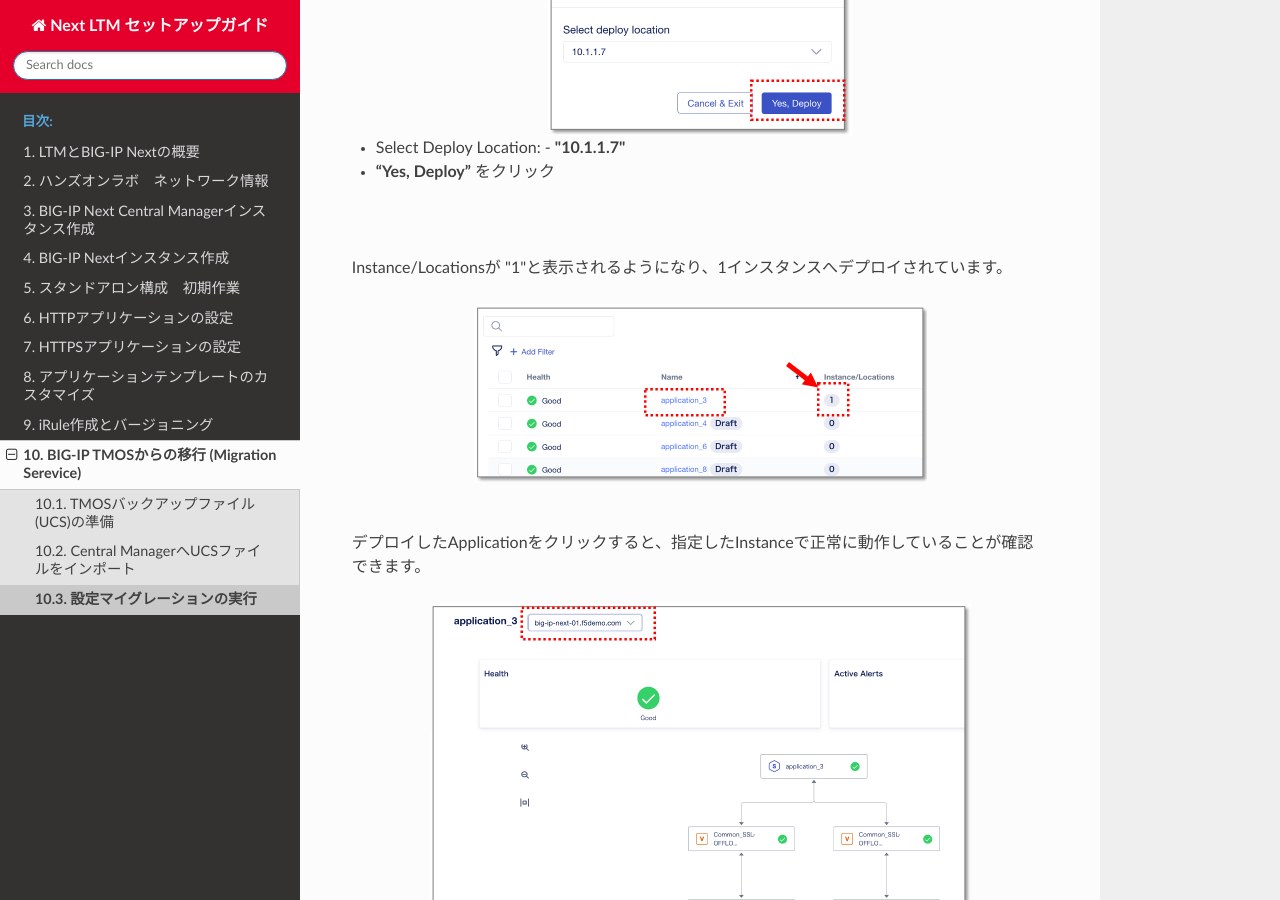
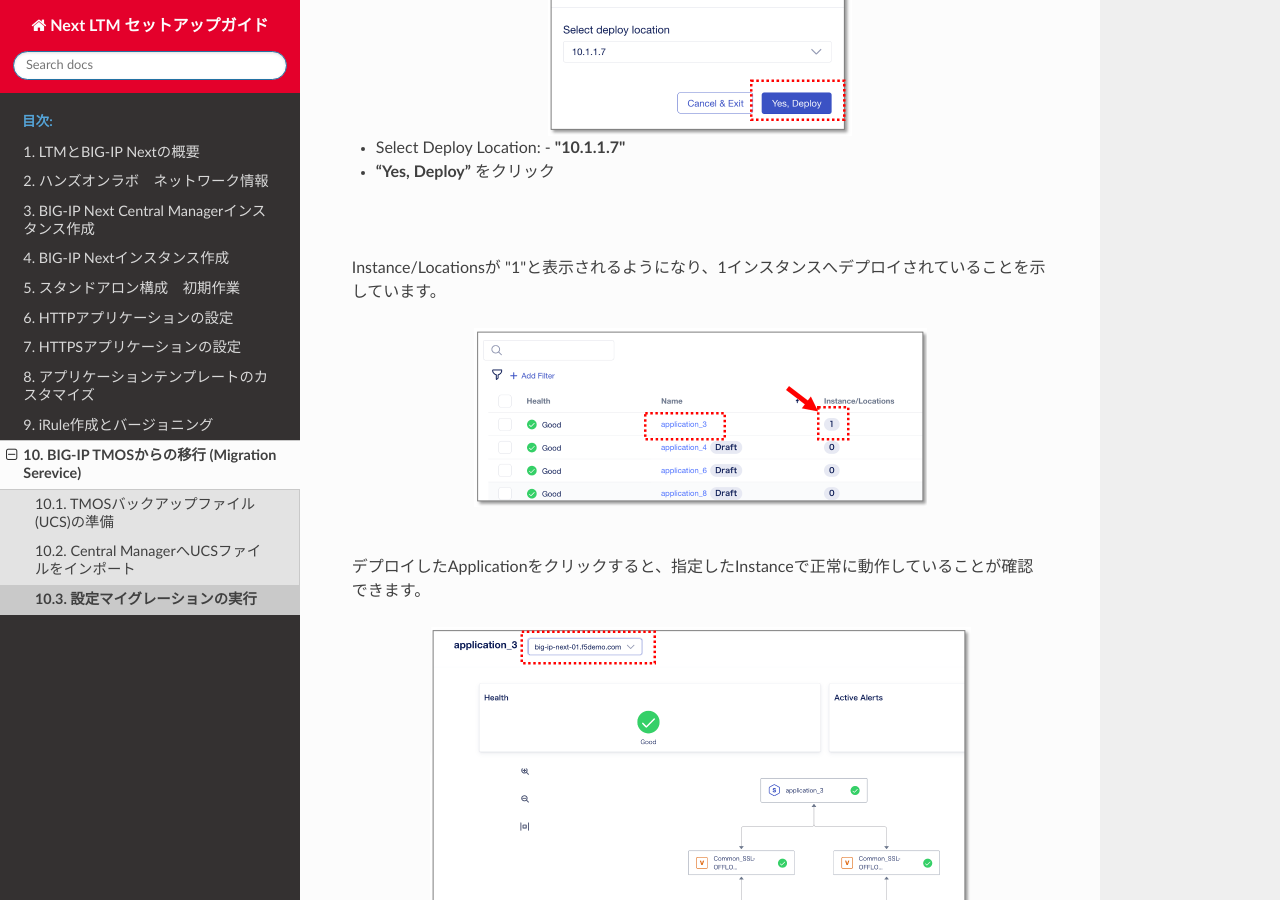
Before and after one commit to BeF5/f5j-easy-setup-next-ltm, a Sphinx documentation site: the page built from docs/content10/module03/module03.rst, in a window 1280 px wide and 900 px high, scrolled down 4054 px. Built offline with Sphinx 7.4.7 and the Read the Docs theme 2.0.0, drawn with Linux system fonts in a browser that asks for light colours.

Commit message:
Update module03.rst

```diff
--- a/docs/content10/module03/module03.rst
+++ b/docs/content10/module03/module03.rst
@@ -80,7 +80,7 @@ DeployするApplication **"application_3"** をクリックします。
 
 
 |
-Instance/Locationsが "1"と表示されるようになり、1インスタンスへデプロイされています。
+Instance/Locationsが "1"と表示されるようになり、1インスタンスへデプロイされていることを示しています。
 
 .. figure:: images/c10-m3-10.png
    :scale: 50%
```
